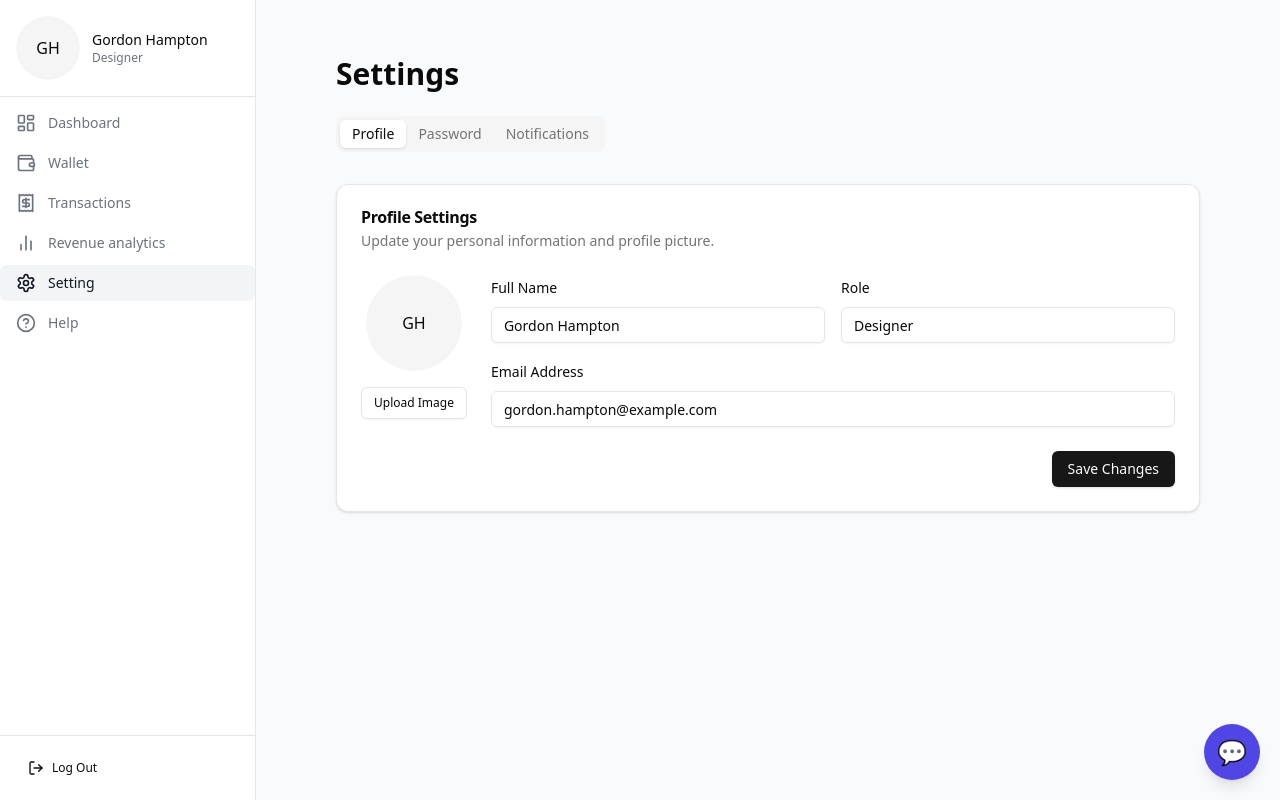
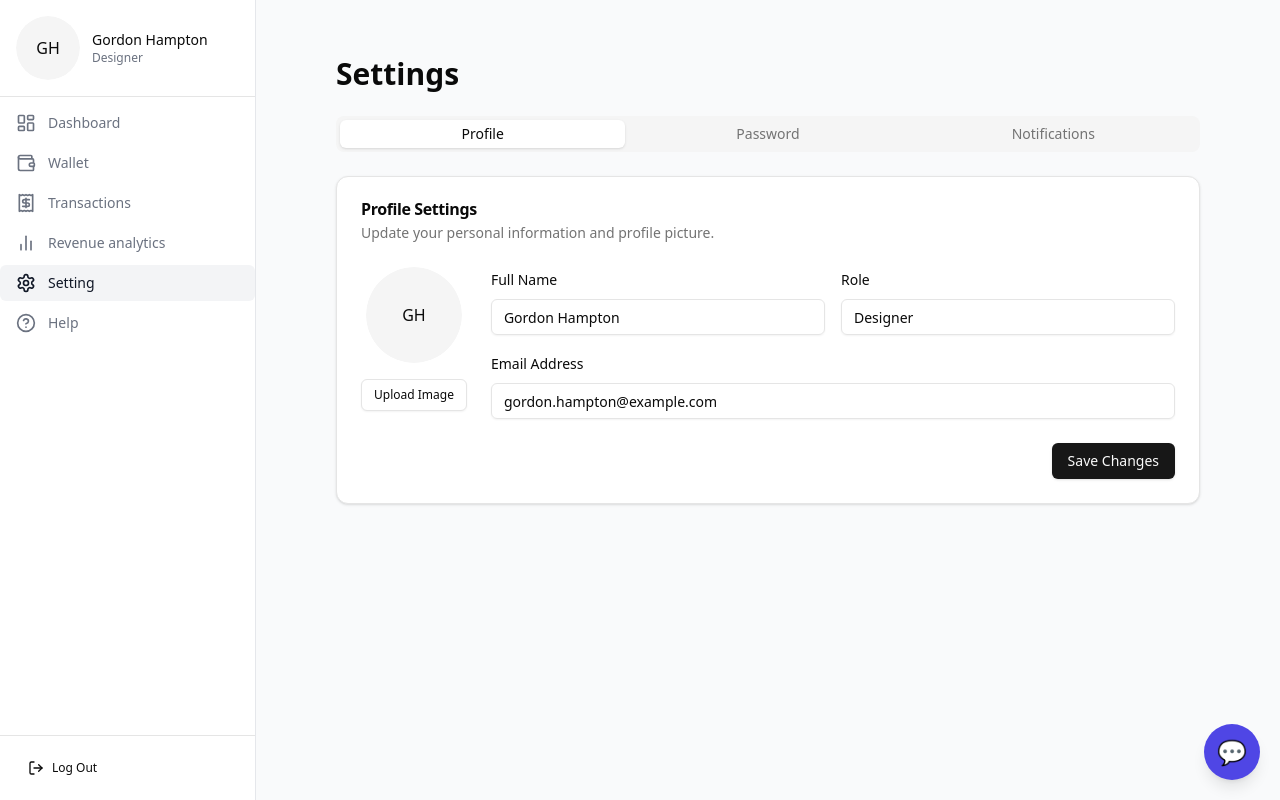
Before and after one commit to NeemaMwende/AI-Powered-Personal-Finance-Tracker, a Next.js app: page /settings in a window 1280 px wide. Built offline with nearby package versions, Linux system fonts and the light colour scheme.

Commit message:
updates: setting fix

```diff
--- a/src/app/settings/page.tsx
+++ b/src/app/settings/page.tsx
@@ -79,11 +79,18 @@ const SettingsPage: React.FC = () => {
       <h1 className="text-3xl font-bold mb-6">Settings</h1>
 
       <Tabs defaultValue="profile" className="w-full">
-        <TabsList className="mb-6">
-          <TabsTrigger value="profile">Profile</TabsTrigger>
-          <TabsTrigger value="password">Password</TabsTrigger>
-          <TabsTrigger value="notifications">Notifications</TabsTrigger>
-        </TabsList>
+      <TabsList className="mb-6 flex w-full">
+        <TabsTrigger value="profile" className="flex-1">
+          Profile
+        </TabsTrigger>
+        <TabsTrigger value="password" className="flex-1">
+          Password
+        </TabsTrigger>
+        <TabsTrigger value="notifications" className="flex-1">
+          Notifications
+        </TabsTrigger>
+      </TabsList>
+
 
         <TabsContent value="profile">
           <Card>
```
